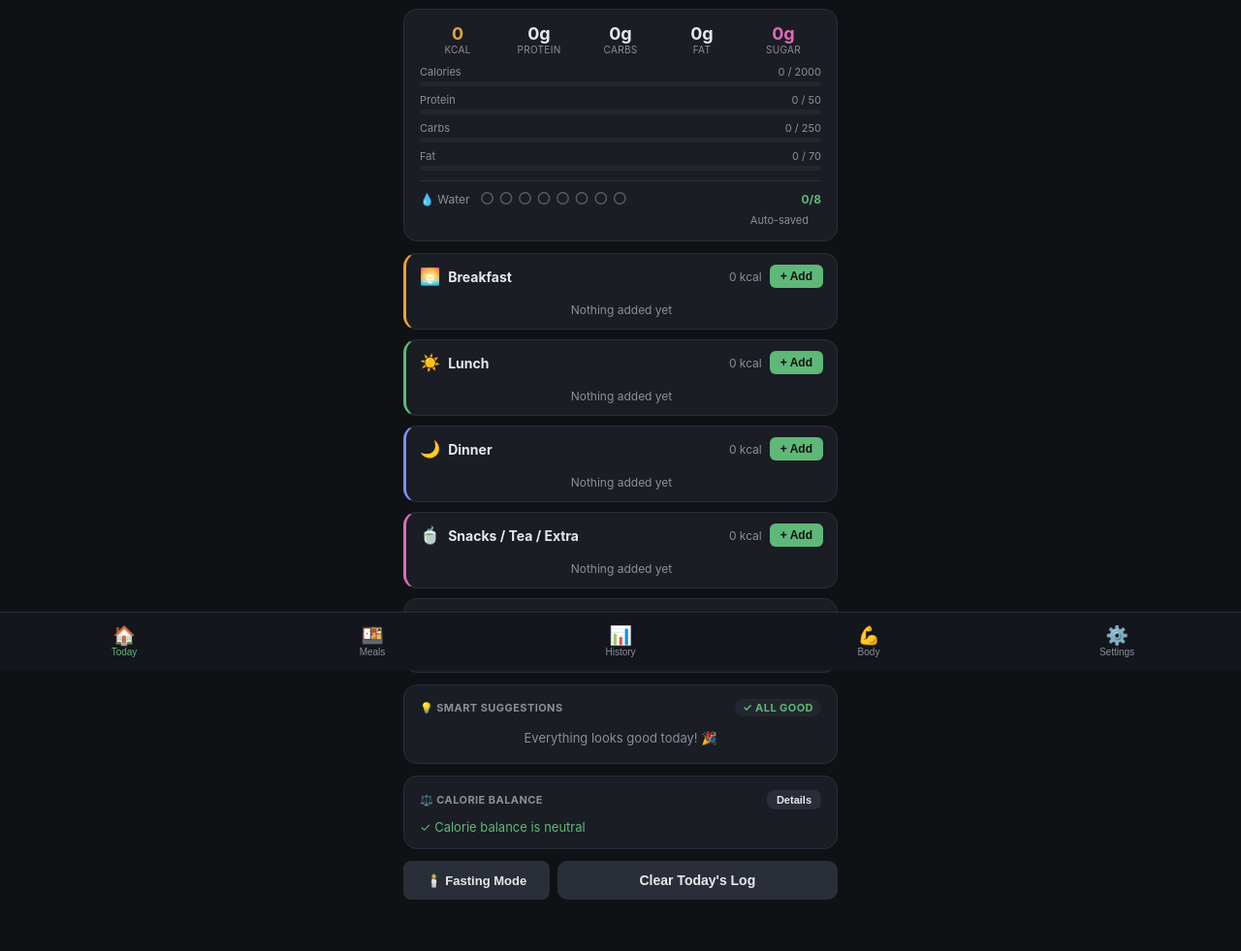
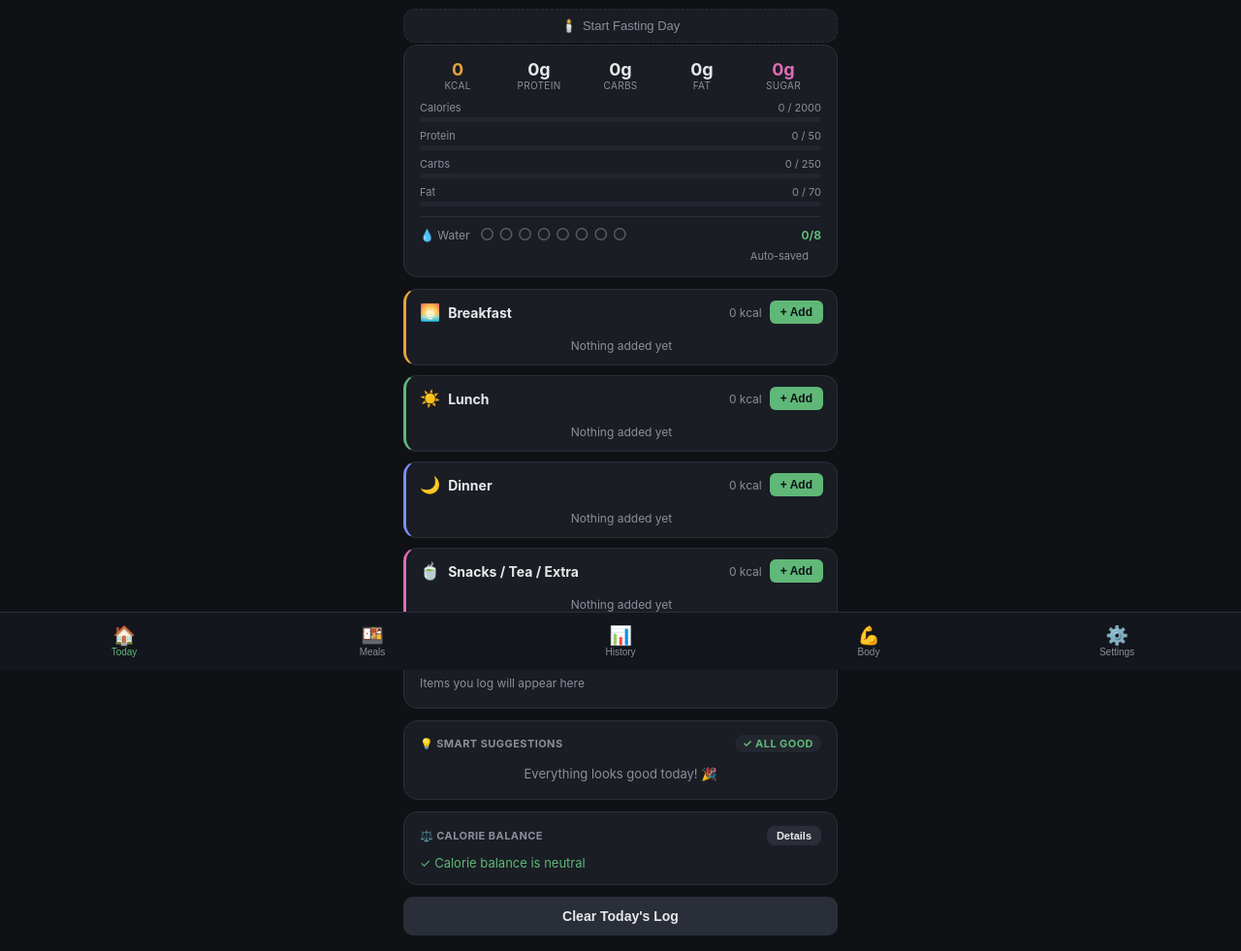
Before and after one commit to tosinghniraj-dot/Calorie-Tracker-, a plain HTML site: page index.html in a window 1280 px wide. Shown: the part 109-1090 px from the top of the page at 97% size. Before the commit the page ends 1053 px from the top, so only its background shows below. Drawn offline with nearby package versions, Linux system fonts and the light colour scheme.

Commit message:
Move Fasting Mode button to top of Today tab (below date)
- "Start Fasting Day" button now visible immediately below the date
  selector without any scrolling
- Button auto-hides when a fast is active (banner takes its place)
- Removed the buried fasting button from the bottom of Today tab
- Bump service worker cache to v8

Co-Authored-By: Claude Sonnet 4.6 <noreply@anthropic.com>
Claude-Session: https://claude.ai/code/session_01EhLTLEyMffFcwnUUQC65Ty

```diff
--- a/index.html
+++ b/index.html
@@ -234,6 +234,13 @@ input[type=time]{color-scheme:dark;}
     <button class="nav-btn" id="nextDay" onclick="changeDay(1)" disabled>›</button>
   </div>
 
+  <!-- Fasting Mode quick-access button (hidden when fast is active) -->
+  <div id="fastingModeBtn" style="margin:6px 0 2px;">
+    <button onclick="openFastingDrawer()" style="width:100%;background:var(--card);border:1px dashed var(--border);border-radius:12px;color:var(--muted);font-size:13px;padding:9px;cursor:pointer;display:flex;align-items:center;justify-content:center;gap:6px;">
+      🕯️ <span>Start Fasting Day</span>
+    </button>
+  </div>
+
   <!-- Fasting Banner -->
   <div class="fasting-banner" id="fastingBanner">
     <div style="display:flex;justify-content:space-between;align-items:flex-start;">
@@ -360,8 +367,7 @@ input[type=time]{color-scheme:dark;}
   </div>
 
   <div style="display:flex;gap:8px;">
-    <button class="btn-sm" style="flex:1;padding:11px;" onclick="openFastingDrawer()">🕯️ Fasting Mode</button>
-    <button class="btn-s" style="flex:2;margin-top:0;" id="resetDayBtn">Clear Today's Log</button>
+    <button class="btn-s" style="flex:1;margin-top:0;" id="resetDayBtn">Clear Today's Log</button>
   </div>
 </div>
 </div>
@@ -1187,6 +1193,8 @@ function renderFastingBanner(){
   const rm=document.getElementById('regularMeals');
   const ff=document.getElementById('fastingFoodsSection');
   banner.classList.toggle('active',f.enabled);
+  const fmBtn=document.getElementById('fastingModeBtn');
+  if(fmBtn) fmBtn.style.display=f.enabled?'none':'block';
   if(f.enabled){
     const ft=FASTING_TYPES.find(x=>x.id===f.type)||FASTING_TYPES[0];
     document.getElementById('fastingTitle').textContent=ft.label;
--- a/sw.js
+++ b/sw.js
@@ -1,4 +1,4 @@
-const CACHE = 'calorie-tracker-v7';
+const CACHE = 'calorie-tracker-v8';
 const ASSETS = ['./','./index.html','./manifest.json','./icon.svg'];
 
 self.addEventListener('install', e => {
```
